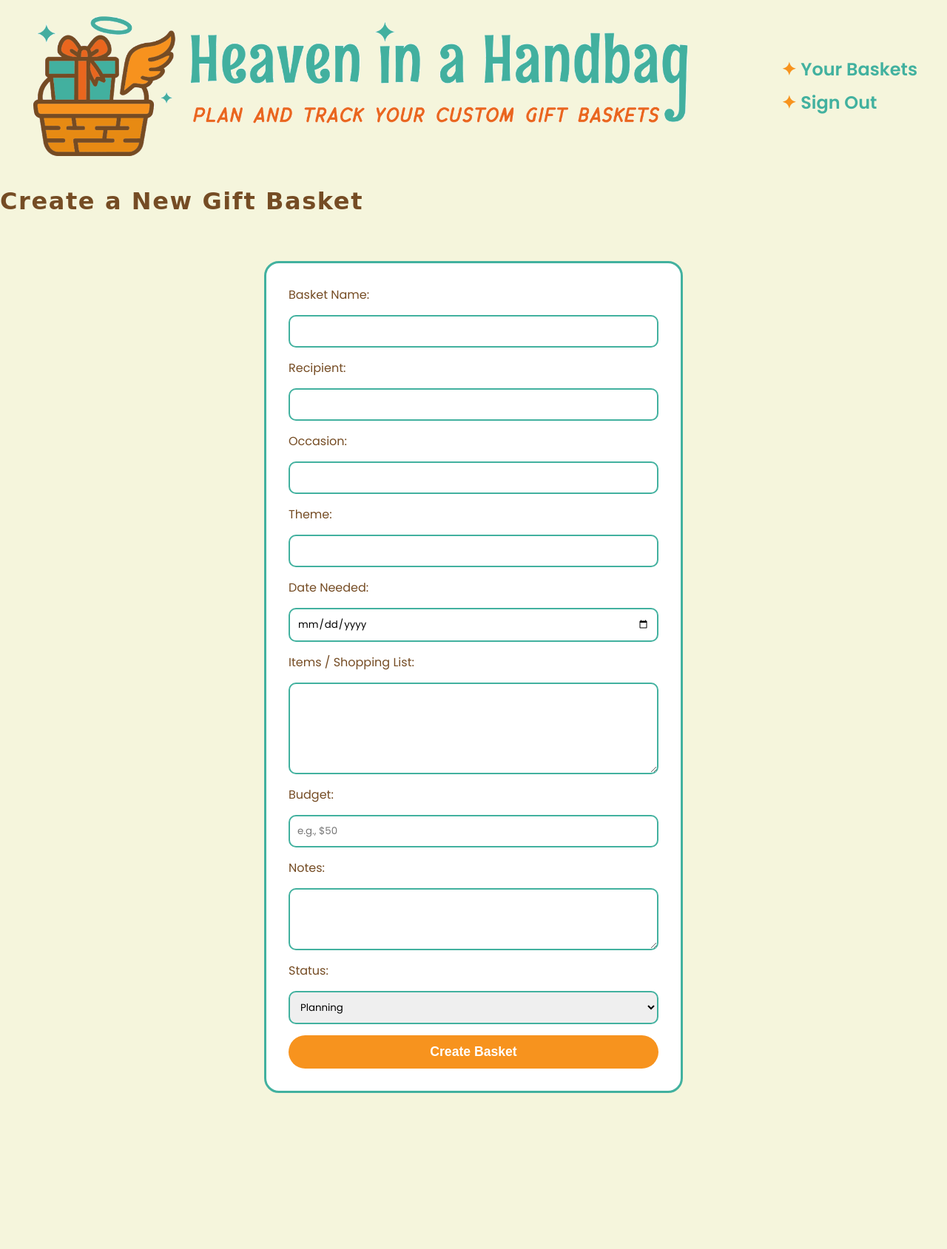
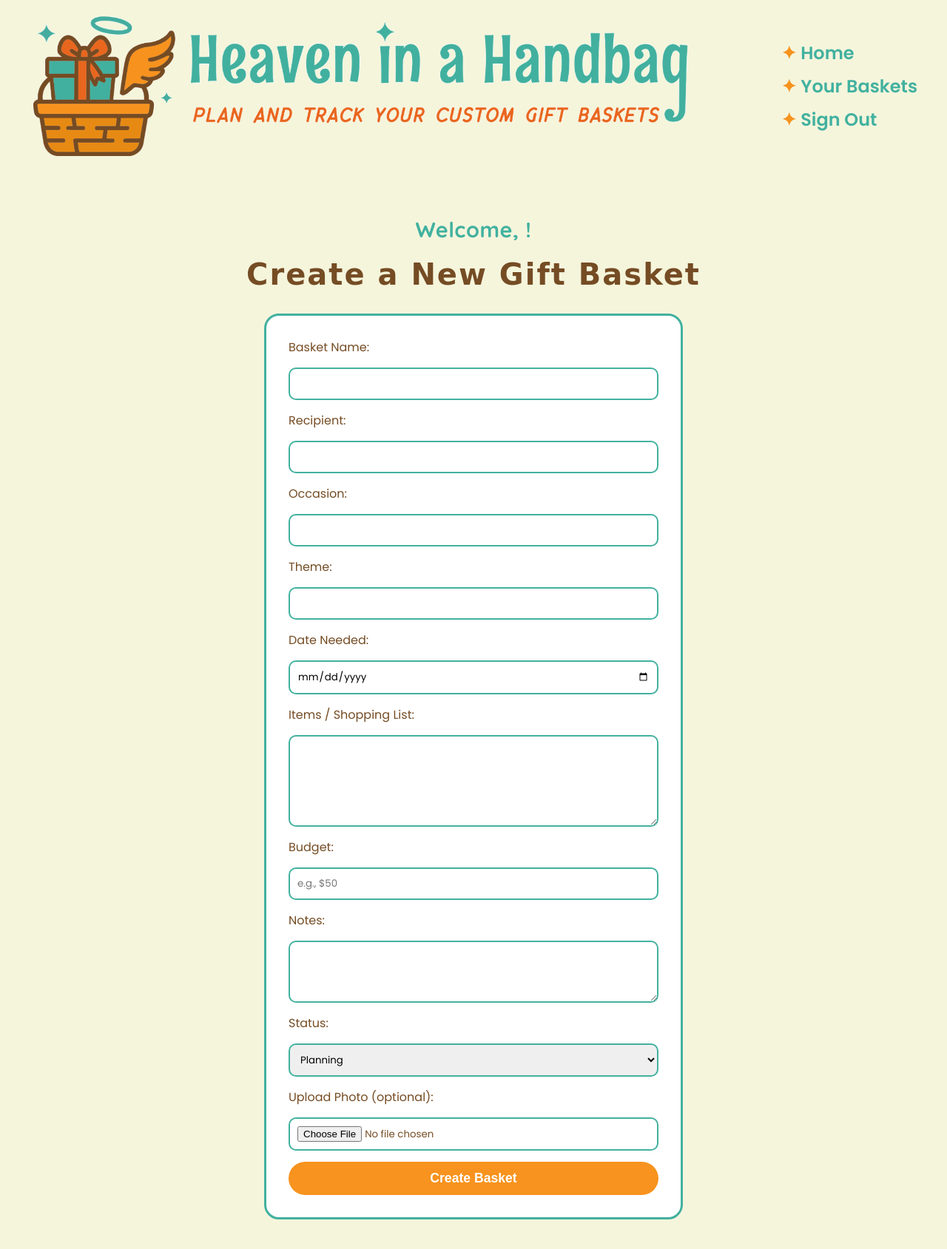
Before and after one commit to veggiebyte/Heaven_in_a_Handbasket, a Node server app: page /users/2/baskets/new in a window 1280 px wide. Shown: the whole page at 74% size. Before the commit the page ends 1478 px from the top, so only its background shows below. Run offline with Node 20, Linux system fonts and the light colour scheme; the visitor is signed in with stand-in values (Sample User, id 1); some libraries are stand-ins or nearby versions; some web fonts are replaced.

Commit message:
Add home link, fixed form

```diff
--- a/public/stylesheets/style.css
+++ b/public/stylesheets/style.css
@@ -15,6 +15,8 @@ h1, h2 {
   color: #754c24;
   letter-spacing: 0.05em;
 }
+
+
 
 /* LANDING PAGE ONLY - Photo + Text Layout */
 .landing-content {
@@ -98,11 +100,12 @@ button:hover {
 }
 
 /* BASKETS LIST PAGE */
-.all-apps-body {
+/* BASKETS LIST PAGE */
+.baskets-body {
   padding: 20px;
 }
 
-.all-apps-header {
+.baskets-header {
   display: flex;
   justify-content: space-between;
   align-items: center;
@@ -111,7 +114,7 @@ button:hover {
   margin: 0 auto;
 }
 
-.add-app-link {
+.add-basket-link {
   padding: 12px 25px;
   background-color: #f7931e;
   color: white;
@@ -120,7 +123,7 @@ button:hover {
   font-weight: 600;
 }
 
-.add-app-link:hover {
+.add-basket-link:hover {
   background-color: #e9661e;
 }
 
@@ -161,6 +164,23 @@ ul > a:hover {
   padding: 40px 20px;
 }
 
+.new-body h1,
+.edit-body h1 {
+  text-align: center;
+  color: #754c24;
+  margin: 10px 0 30px 0;
+  font-size: 2.5em;
+}
+
+.welcome-message {
+  font-family: 'Quicksand', sans-serif;
+  font-size: 1.8em;
+  color: #42b19f;
+  text-align: center;
+  margin: 20px 0 10px 0;
+  letter-spacing: 0.02em;
+  font-weight: 700;
+}
 
 /* SMALL SCREENS - Stack photo and text vertically */
 @media (max-width: 768px) {
--- a/views/baskets/new.ejs
+++ b/views/baskets/new.ejs
@@ -10,8 +10,11 @@
 
 <body>
     <%- include('../partials/_navbar.ejs') %>
+
+    <div class="new-body">
+        <h2 class="welcome-message">Welcome, <%= user.username %>!</h2>
         <h1>Create a New Gift Basket</h1>
-    <div class="new-body">
+
         <form action="/users/<%= user._id %>/baskets" method="POST">
     <label for="basketName">Basket Name:</label>
     <input type="text" name="basketName" id="basketName" required />
@@ -43,6 +46,9 @@
         <option value="Completed">Completed</option>
     </select>
 
+    <label for="photo">Upload Photo (optional):</label>
+    <input type="file" name="photo" id="photo" accept="image/*" />
+
     <button type="submit">Create Basket</button>
 </form>
     </div>
--- a/views/partials/_navbar.ejs
+++ b/views/partials/_navbar.ejs
@@ -5,6 +5,7 @@
 
   <nav class="header-nav">
     <% if(user) { %>
+      <a class="nav-link" href="/users/<%=user._id%>/baskets"><span class="star">✦</span> Home</a>
       <a class="nav-link" href="/users/<%=user._id%>/baskets"><span class="star">✦</span> Your Baskets</a>
       <a class="nav-link" href="/auth/sign-out"><span class="star">✦</span> Sign Out</a>
     <% } else { %>
```
Also changed, not shown: views/baskets/index.ejs (+4 -3 lines). Lines whose indentation alone changed are shown as unchanged.
